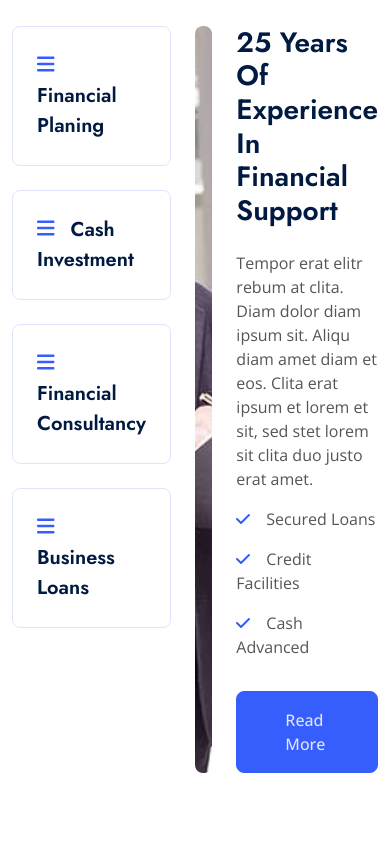
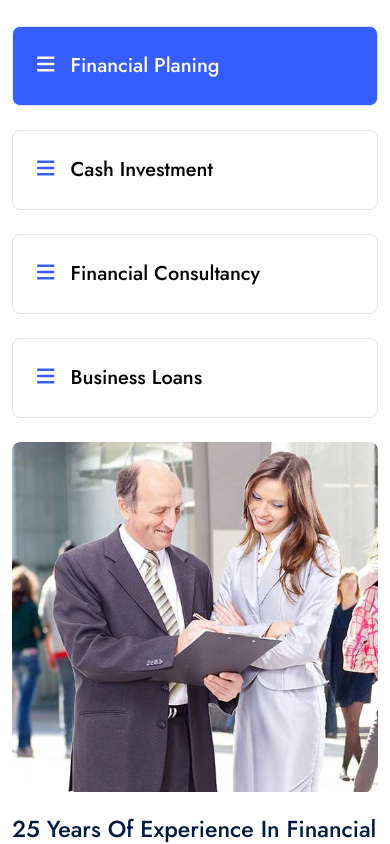
Before and after one commit to idembele70/finanza, a React (Create React App) app: page / in a window 390 px wide. Shown: the part 4540-5384 px from the top of the page. Before the commit the page ends 5361 px from the top, so only its background shows below. Built offline with nearby package versions, Linux system fonts and the light colour scheme.

Commit message:
[Services] Responsive Done

```diff
--- a/public/index.html
+++ b/public/index.html
@@ -8,7 +8,7 @@
   <!-- Google Fonts -->
   <link rel="preconnect" href="https://fonts.googleapis.com">
   <link rel="preconnect" href="https://fonts.gstatic.com" crossorigin>
-  <link href="https://fonts.googleapis.com/css2?family=Jost:wght@600;700&family=Open+Sans:wght@400;500&display=swap"
+  <link href="https://fonts.googleapis.com/css2?family=Jost:wght@500;600;700&family=Open+Sans:wght@400;500&display=swap"
     rel="stylesheet">
   <title>Finanza</title>
 </head>
--- a/src/components/About.tsx
+++ b/src/components/About.tsx
@@ -119,7 +119,7 @@ const TabTitle = styled.button<TabTitleProps>`
 interface TabDescContainerProps {
   isSelected: boolean;
 }
-const fadeout = keyframes`
+export const fadeout = keyframes`
   0% {
     display:none;
     opacity:0;
--- a/src/components/Services.tsx
+++ b/src/components/Services.tsx
@@ -1,15 +1,15 @@
-import React from "react";
+import { FontAwesomeIcon } from "@fortawesome/react-fontawesome";
+import { useState } from "react";
 import styled from "styled-components";
+import { Paragraph, Title, fadeout } from "./About";
 import {
   Button,
   ParagraphWithBorder,
   WrapperContainer,
   imgbaseUrl,
 } from "./Carousel";
-import { Paragraph, Title } from "./About";
-import { FontAwesomeIcon } from "@fortawesome/react-fontawesome";
-import { library } from "@fortawesome/fontawesome-svg-core";
-import { faHamburger } from "@fortawesome/free-solid-svg-icons";
+import { lgDown, mdDown, smDown } from "../utils/responsive";
+
 const Container = styled(WrapperContainer)`
   padding: 48px 12px;
   display: flex;
@@ -27,51 +27,109 @@ const StyledTitle = styled(Title)`
 const Bottom = styled.div`
   display: flex;
   width: 100%;
+  ${mdDown({
+    flexDirection: "column",
+  })}
 `;
 const Col = styled.div`
   flex: 1;
 `;
 const NavPillsContainer = styled(Col)`
   padding-right: 12px;
+  display: flex;
+  flex-direction: column;
+  justify-content: space-between;
+  ${mdDown({
+    paddingRight: 0,
+  })}
 `;
-const NavPill = styled.button`
+interface NavPillProps {
+  isSelected: boolean;
+}
+const NavPill = styled.button<NavPillProps>`
   width: 100%;
   padding: 24px;
-  background: transparent;
+  background: ${({ theme, isSelected }) =>
+    isSelected ? theme.palette.primary.main : "transparent"};
   border: 1px solid ${({ theme }) => theme.palette.primary.light};
   border-radius: ${({ theme }) => theme.borderRadius};
   cursor: pointer;
+  transition: all 500ms ease-in-out;
+  & h5 {
+    color: ${({ theme, isSelected }) =>
+      isSelected ? theme.palette.common.white : "initial"};
+  }
+  & svg {
+    color: ${({ theme, isSelected }) =>
+      isSelected ? theme.palette.common.white : theme.palette.primary.main};
+  }
   &:not(:last-child) {
     margin-bottom: 24px;
   }
 `;
 const NavPillText = styled.h5`
-  color: ${({ theme }) => theme.palette.secondary.main};
   font-size: 1.25rem;
   text-align: left;
+  transition: all 500ms ease-in-out;
 `;
 const NavPillIcon = styled(FontAwesomeIcon)`
-  color: ${({ theme }) => theme.palette.primary.main};
   margin-right: 16px;
+  transition: all 500ms ease-in-out;
+`;
+
+const Right = styled.div<RightProps>`
+  flex: 2;
+  padding-left: 12px;
+  display: ${({ isVisible }) => (isVisible ? "flex" : "none")};
+  opacity: ${({ isVisible }) => (isVisible ? 1 : 0)};
+  animation: ${fadeout} 300ms linear;
+  max-height: 397px;
+  ${mdDown({
+    paddingLeft: 0,
+    marginTop: 24,
+  })}
+  ${smDown({
+    flexDirection: "column",
+  })}
 `;
 const ImageContainer = styled(Col)`
-  padding-left: 12px;
   padding-right: 12px;
   overflow: hidden;
+  border-radius: ${({ theme }) => theme.borderRadius};
+  ${smDown({
+    paddingRight: 0,
+    flex: 0,
+    minHeight: 350,
+  })}
+  position:relative;
 `;
 const Image = styled.img`
+  position: absolute;
+  height: 100%;
   width: 100%;
-  height: 100%;
   object-fit: cover;
   border-radius: ${({ theme }) => theme.borderRadius};
 `;
-const Right = styled(Col)`
+interface RightProps {
+  isVisible: boolean;
+}
+const RightDescContainer = styled(Col)`
   padding-left: 12px;
+  padding-right: 12px;
+  ${smDown({
+    paddingLeft: 0,
+    paddingRight: 0,
+    marginTop: 24,
+  })}
 `;
 const RightTitle = styled.h3`
   font-size: 1.75rem;
   color: ${({ theme }) => theme.palette.secondary.main};
   margin-bottom: 24px;
+  font-weight: 500;
+  ${lgDown({
+    fontSize: "calc(1.3rem + .6vw)",
+  })}
 `;
 const RightDesc = styled(Paragraph)`
   margin-bottom: 24px;
@@ -87,41 +145,58 @@ const RightButton = styled(Button)`
   margin-top: 16px;
 `;
 const Services = () => {
+  const [pillIndex, setPillIndex] = useState(0);
+  const handleChangePillIndex = (idx: number) => {
+    setPillIndex(idx);
+  };
   return (
     <Container>
       <StyledParagraphWithBorder>Our Services</StyledParagraphWithBorder>
       <StyledTitle>Awesome Financial Services For Business</StyledTitle>
       <Bottom>
         <NavPillsContainer>
-          <NavPill>
+          <NavPill
+            isSelected={pillIndex === 0}
+            onClick={() => handleChangePillIndex(0)}
+          >
             <NavPillText>
               <NavPillIcon icon={["fas", "bars"]} />
               Financial Planing
             </NavPillText>
           </NavPill>
-          <NavPill>
+          <NavPill
+            isSelected={pillIndex === 1}
+            onClick={() => handleChangePillIndex(1)}
+          >
             <NavPillText>
               <NavPillIcon icon={["fas", "bars"]} />
               Cash Investment
             </NavPillText>
           </NavPill>
-          <NavPill>
+          <NavPill
+            isSelected={pillIndex === 2}
+            onClick={() => handleChangePillIndex(2)}
+          >
             <NavPillText>
               <NavPillIcon icon={["fas", "bars"]} />
               Financial Consultancy
             </NavPillText>
           </NavPill>
-          <NavPill>
+          <NavPill
+            isSelected={pillIndex === 3}
+            onClick={() => handleChangePillIndex(3)}
+          >
             <NavPillText>
               <NavPillIcon icon={["fas", "bars"]} />
               Business Loans
             </NavPillText>
           </NavPill>
         </NavPillsContainer>
+        <Right isVisible={pillIndex === 0}>
           <ImageContainer>
-          <Image src={`${imgbaseUrl}service-1.jpg`} />
+            <Image src={`${imgbaseUrl}service-${pillIndex + 1}.jpg`} />
           </ImageContainer>
-        <Right>
+          <RightDescContainer>
             <RightTitle>25 Years Of Experience In Financial Support</RightTitle>
             <RightDesc>
               Tempor erat elitr rebum at clita. Diam dolor diam ipsum sit. Aliqu
@@ -141,6 +216,85 @@ const Services = () => {
               Cash Advanced
             </RightParagraph>
             <RightButton to="/">Read More</RightButton>
+          </RightDescContainer>
+        </Right>
+        <Right isVisible={pillIndex === 1}>
+          <ImageContainer>
+            <Image src={`${imgbaseUrl}service-${pillIndex + 1}.jpg`} />
+          </ImageContainer>
+          <RightDescContainer>
+            <RightTitle>25 Years Of Experience In Financial Support</RightTitle>
+            <RightDesc>
+              Tempor erat elitr rebum at clita. Diam dolor diam ipsum sit. Aliqu
+              diam amet diam et eos. Clita erat ipsum et lorem et sit, sed stet
+              lorem sit clita duo justo erat amet.
+            </RightDesc>
+            <RightParagraph>
+              <RightParagraphIcon icon={["fas", "check"]} />
+              Secured Loans
+            </RightParagraph>
+            <RightParagraph>
+              <RightParagraphIcon icon={["fas", "check"]} />
+              Credit Facilities
+            </RightParagraph>
+            <RightParagraph>
+              <RightParagraphIcon icon={["fas", "check"]} />
+              Cash Advanced
+            </RightParagraph>
+            <RightButton to="/">Read More</RightButton>
+          </RightDescContainer>
+        </Right>
+        <Right isVisible={pillIndex === 2}>
+          <ImageContainer>
+            <Image src={`${imgbaseUrl}service-${pillIndex + 1}.jpg`} />
+          </ImageContainer>
+          <RightDescContainer>
+            <RightTitle>25 Years Of Experience In Financial Support</RightTitle>
+            <RightDesc>
+              Tempor erat elitr rebum at clita. Diam dolor diam ipsum sit. Aliqu
+              diam amet diam et eos. Clita erat ipsum et lorem et sit, sed stet
+              lorem sit clita duo justo erat amet.
+            </RightDesc>
+            <RightParagraph>
+              <RightParagraphIcon icon={["fas", "check"]} />
+              Secured Loans
+            </RightParagraph>
+            <RightParagraph>
+              <RightParagraphIcon icon={["fas", "check"]} />
+              Credit Facilities
+            </RightParagraph>
+            <RightParagraph>
+              <RightParagraphIcon icon={["fas", "check"]} />
+              Cash Advanced
+            </RightParagraph>
+            <RightButton to="/">Read More</RightButton>
+          </RightDescContainer>
+        </Right>
+        <Right isVisible={pillIndex === 3}>
+          <ImageContainer>
+            <Image src={`${imgbaseUrl}service-${pillIndex + 1}.jpg`} />
+          </ImageContainer>
+          <RightDescContainer>
+            <RightTitle>25 Years Of Experience In Financial Support</RightTitle>
+            <RightDesc>
+              Tempor erat elitr rebum at clita. Diam dolor diam ipsum sit. Aliqu
+              diam amet diam et eos. Clita erat ipsum et lorem et sit, sed stet
+              lorem sit clita duo justo erat amet.
+            </RightDesc>
+            <RightParagraph>
+              <RightParagraphIcon icon={["fas", "check"]} />
+              Secured Loans
+            </RightParagraph>
+            <RightParagraph>
+              <RightParagraphIcon icon={["fas", "check"]} />
+              Credit Facilities
+            </RightParagraph>
+            <RightParagraph>
+              <RightParagraphIcon icon={["fas", "check"]} />
+              Cash Advanced
+            </RightParagraph>
+            <RightButton to="/">Read More</RightButton>
+          </RightDescContainer>
         </Right>
       </Bottom>
     </Container>
```
Lines whose indentation alone changed are shown as unchanged.
